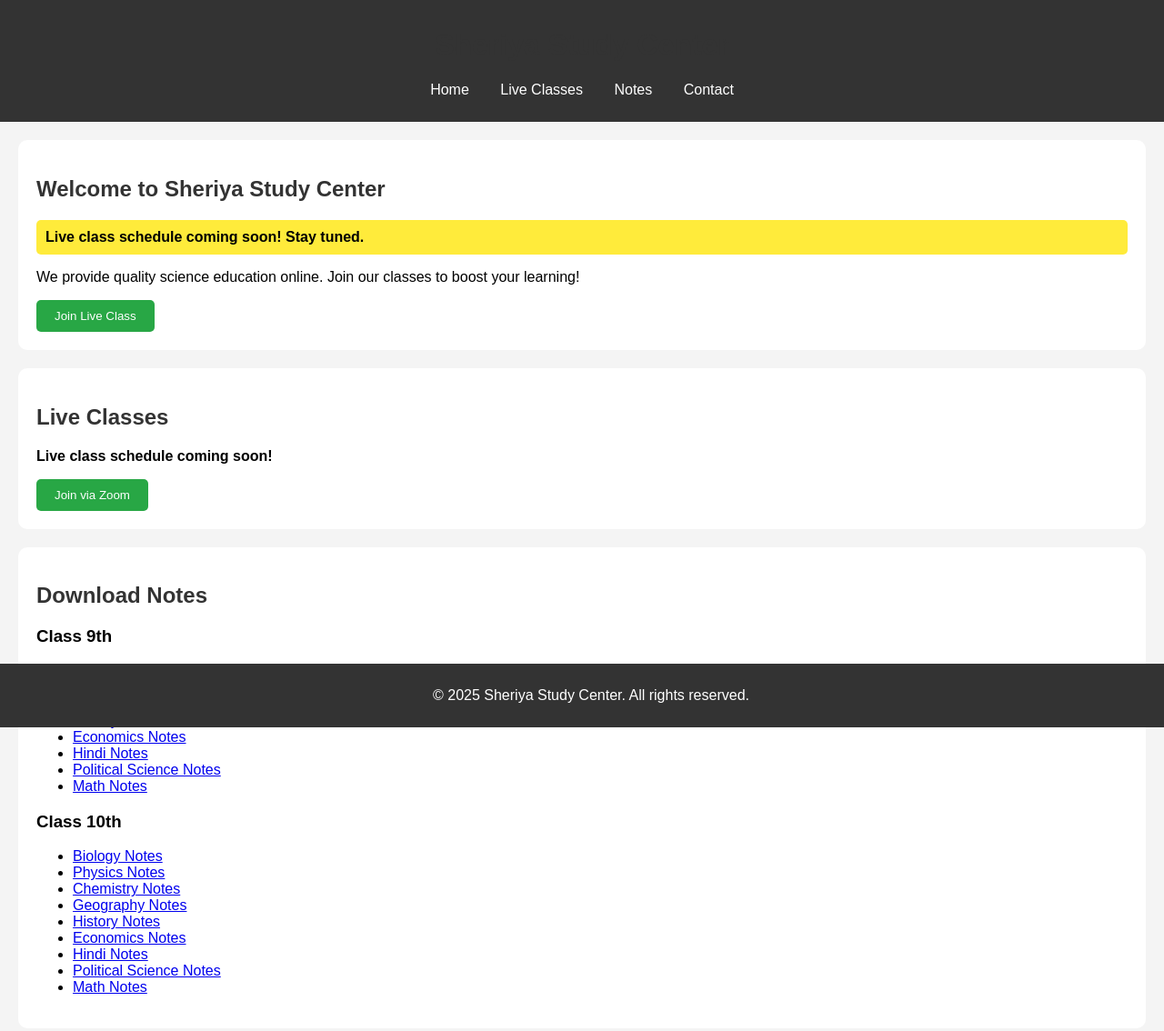
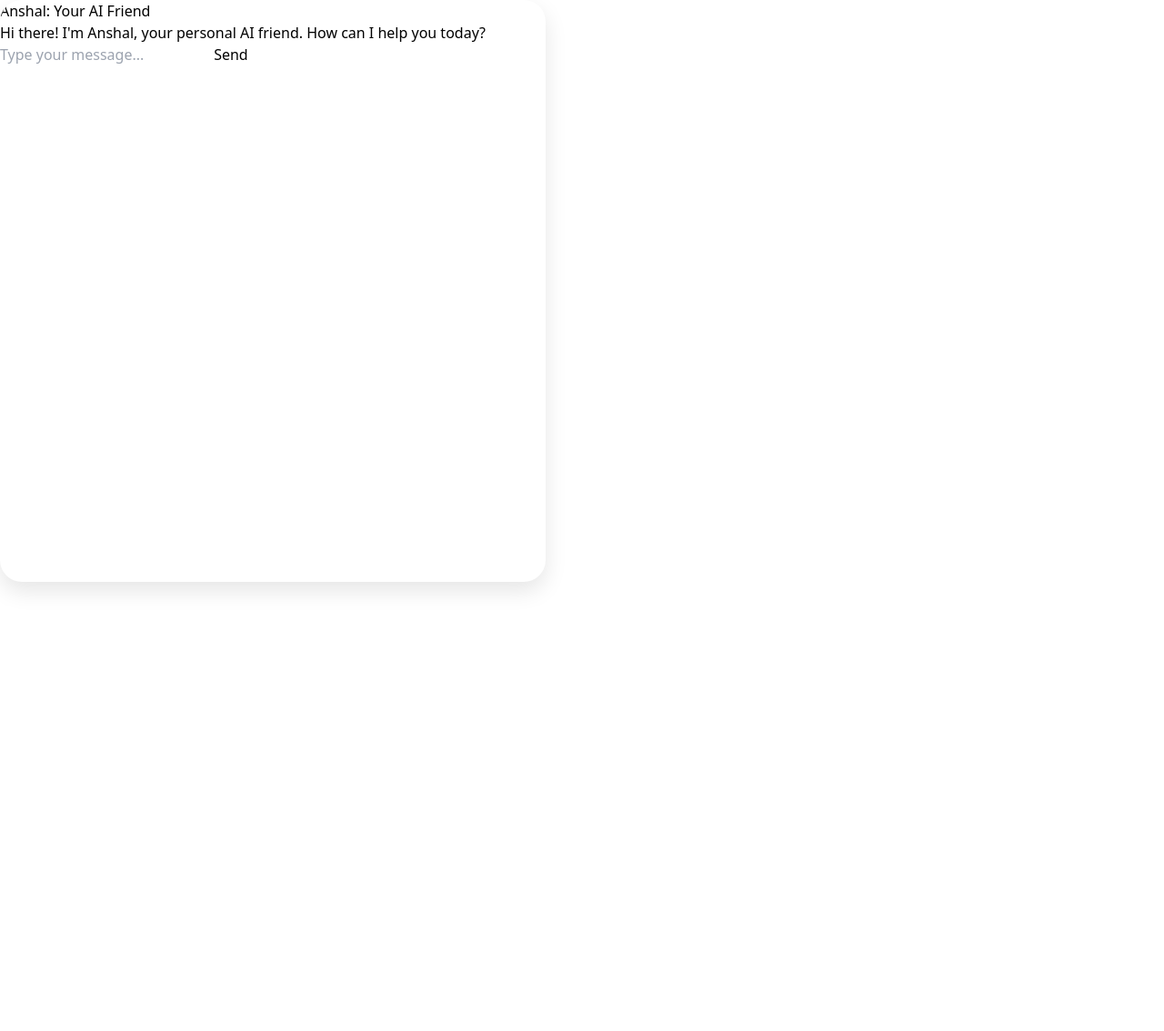
Before and after one commit to anshalkumar644/sheriya-site, a plain HTML site: page index.html in a window 1280 px wide. Shown: the top 1134 px of the page at 91% size. After the commit the page ends 800 px from the top, so only its background shows below. Drawn offline with nearby package versions, Linux system fonts and the light colour scheme.

Commit message:
Add files via upload

```diff
--- /dev/null
+++ b/app.js
@@ -0,0 +1,2 @@
+// app.js
+console.log("JS Module loaded. Add your Firebase and Gemini logic here.");
--- a/index.html
+++ b/index.html
@@ -1,157 +1,31 @@
 <!DOCTYPE html>
 <html lang="en">
 <head>
-  <meta charset="UTF-8" />
-  <meta name="viewport" content="width=device-width, initial-scale=1.0" />
-  <title>Sheriya Study Center</title>
-  <link rel="stylesheet" href="style.css" />
-  <style>
-    body {
-      font-family: Arial, sans-serif;
-      margin: 0;
-      padding: 0;
-      background-color: #f4f4f4;
-    }
-    header {
-      background-color: #333;
-      color: #fff;
-      padding: 10px 0;
-      text-align: center;
-    }
-    nav ul {
-      list-style: none;
-      padding: 0;
-    }
-    nav ul li {
-      display: inline;
-      margin: 0 15px;
-    }
-    nav ul li a {
-      color: #fff;
-      text-decoration: none;
-    }
-    section {
-      padding: 20px;
-      background-color: #fff;
-      margin: 20px;
-      border-radius: 10px;
-    }
-    h1, h2 {
-      color: #333;
-    }
-    .notification {
-      background-color: #ffeb3b;
-      padding: 10px;
-      border-radius: 5px;
-      color: #000;
-      margin: 10px 0;
-      font-weight: bold;
-    }
-    button {
-      padding: 10px 20px;
-      background-color: #28a745;
-      color: #fff;
-      border: none;
-      border-radius: 5px;
-      cursor: pointer;
-    }
-    button a {
-      color: white;
-      text-decoration: none;
-    }
-    footer {
-      text-align: center;
-      padding: 10px;
-      background-color: #333;
-      color: white;
-      position: fixed;
-      bottom: 0;
-      width: 100%;
-    }
-    .teacher {
-      text-align: center;
-    }
-    .teacher img {
-      max-width: 200px;
-      border-radius: 10px;
-    }
-    .teacher h3 {
-      margin-top: 10px;
-    }
-  </style>
+    <meta charset="UTF-8">
+    <meta name="viewport" content="width=device-width, initial-scale=1.0">
+    <title>Anshal: Your AI Friend</title>
+    <!-- Tailwind CSS CDN -->
+    <script src="https://cdn.tailwindcss.com"></script>
+    <link href="https://fonts.googleapis.com/css2?family=Inter:wght@400;600;700&display=swap" rel="stylesheet">
+    <link rel="stylesheet" href="style.css">
 </head>
 <body>
-  <header>
-    <h1>Sheriya Study Center</h1>
-    <nav>
-      <ul>
-        <li><a href="#home">Home</a></li>
-        <li><a href="#live">Live Classes</a></li>
-        <li><a href="#notes">Notes</a></li>
-        <li><a href="#contact">Contact</a></li>
-      </ul>
-    </nav>
-  </header>
-
-  <section id="home">
-    <h2>Welcome to Sheriya Study Center</h2>
-    <div class="notification">Live class schedule coming soon! Stay tuned.</div>
-    <p>We provide quality science education online. Join our classes to boost your learning!</p>
-    <button><a href="#live">Join Live Class</a></button>
-  </section>
-
-  <section id="live">
-    <h2>Live Classes</h2>
-    <p><strong>Live class schedule coming soon!</strong></p>
-    <button>
-      <a href="https://us05web.zoom.us/j/85772356264?pwd=zV23zWJ54ebGfYj1Y6no1VuaLTa4QK.1" target="_blank">
-        Join via Zoom
-      </a>
-    </button>
-  </section>
-
-  <section id="notes">
-    <h2>Download Notes</h2>
-    <h3>Class 9th</h3>
-    <ul>
-      <li><a href="https://photos.app.goo.gl/VWLKq2y5oRtZQSP26" target="_blank">Physics Notes</a></li>
-      <li><a href="#">Chemistry Notes</a></li>
-      <li><a href="#">Geography Notes</a></li>
-      <li><a href="#">History Notes</a></li>
-      <li><a href="#">Economics Notes</a></li>
-      <li><a href="#">Hindi Notes</a></li>
-      <li><a href="#">Political Science Notes</a></li>
-      <li><a href="#">Math Notes</a></li>
-    </ul>
-    <h3>Class 10th</h3>
-    <ul>
-      <li><a href="#">Biology Notes</a></li>
-      <li><a href="#">Physics Notes</a></li>
-      <li><a href="#">Chemistry Notes</a></li>
-      <li><a href="#">Geography Notes</a></li>
-      <li><a href="#">History Notes</a></li>
-      <li><a href="#">Economics Notes</a></li>
-      <li><a href="#">Hindi Notes</a></li>
-      <li><a href="#">Political Science Notes</a></li>
-      <li><a href="#">Math Notes</a></li>
-    </ul>
-  </section>
-
-  <section class="teacher">
-    <h2>Our Teacher</h2>
-    <img src="pawan_sir.jpg" alt="Pawan Sir" />
-    <h3>Pawan Sir</h3>
-  </section>
-
-  <section id="contact">
-    <h2>Contact Us</h2>
-    <p>Email: <a href="mailto:Pawankumar00841407@gmail.com">Pawankumar00841407@gmail.com</a></p>
-    <p>Phone: +91 78578 22168</p>
-    <p>Location: Sher, Near Badurah Pokhara, Gopalganj, Bihar</p>
-  </section>
-
-  <footer>
-    <p>&copy; 2025 Sheriya Study Center. All rights reserved.</p>
-  </footer>
+    <div class="chat-container">
+        <div class="chat-header">
+            Anshal: Your AI Friend
+        </div>
+        <div class="chat-messages" id="chat-messages">
+            <div class="message anshal-message">Hi there! I'm Anshal, your personal AI friend. How can I help you today?</div>
+        </div>
+        <div class="chat-input-area">
+            <input type="text" id="user-input" class="chat-input" placeholder="Type your message...">
+            <button id="send-button" class="send-button">
+                <span id="send-button-text">Send</span>
+                <div id="loading-spinner" class="loading-spinner hidden"></div>
+            </button>
+        </div>
+    </div>
+    <div id="user-id-display" class="user-id-display"></div>
+    <script type="module" src="app.js"></script>
 </body>
 </html>
--- /dev/null
+++ b/style.css
@@ -0,0 +1,12 @@
+.chat-container {
+    background-color: #ffffff;
+    border-radius: 1.5rem;
+    box-shadow: 0 10px 25px rgba(0, 0, 0, 0.1);
+    width: 100%;
+    max-width: 600px;
+    display: flex;
+    flex-direction: column;
+    height: 80vh;
+    overflow: hidden;
+}
+/* Add rest of the styles here if needed */
```
